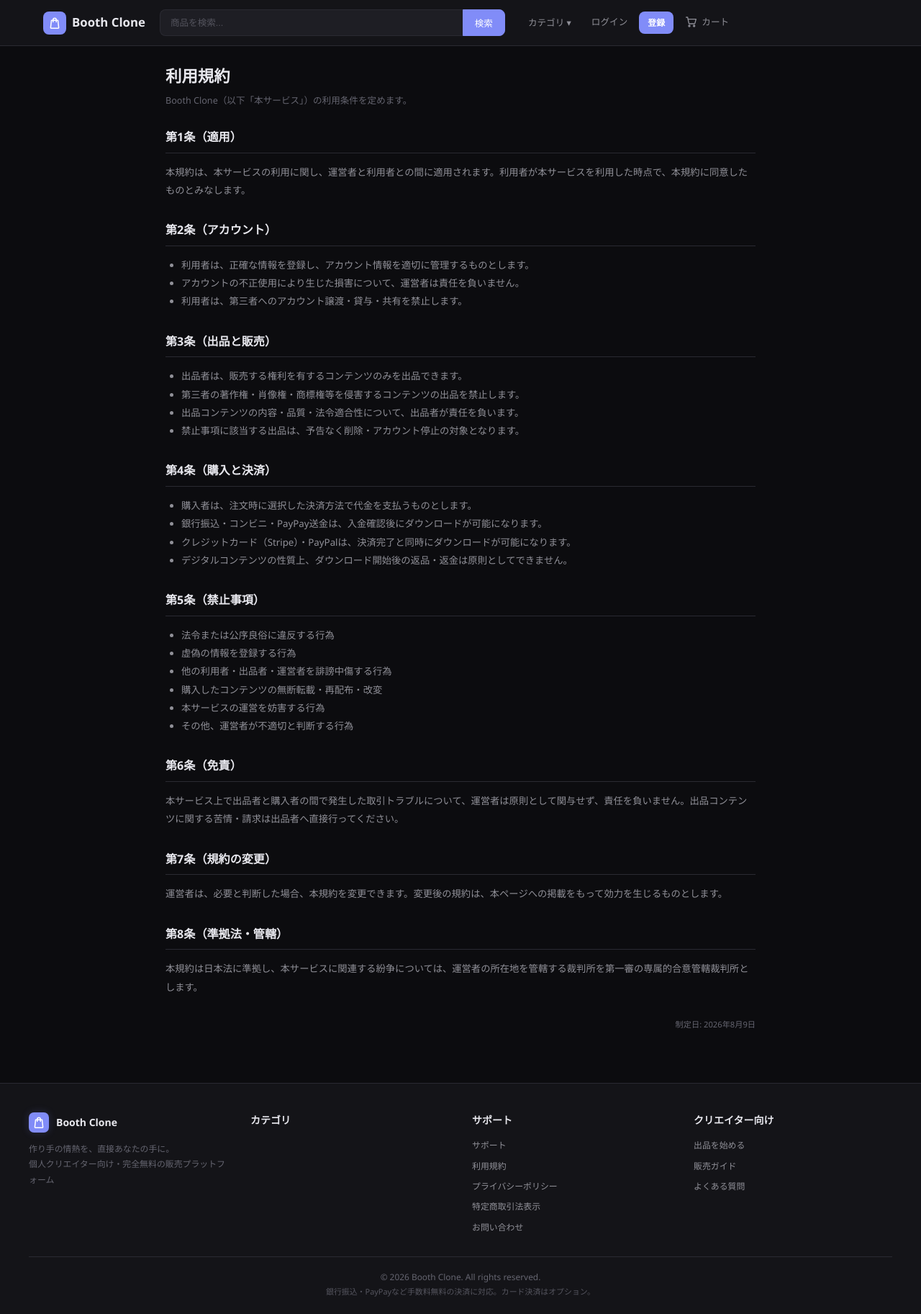
After one commit to rito-1ura/booth-clone, a Django app: page /terms/ in a window 1280 px wide. The commit adds this page. Shown: the whole page at 72% size. Run offline with Django 5.2, Linux system fonts and the light colour scheme; data that the repository does not hold is empty; parts of the project's set-up code (start-up, migrations or seed data) failed here and were passed over.

Commit message:
feat: support pages (terms/privacy/legal/contact/guide/faq/support) - 7 pages
- booth/pages.py: 7 view functions (terms, privacy, legal, contact, guide, faq, support)
- booth/forms.py: ContactForm
- booth/urls.py: 7 routes (/support/, /terms/, /privacy/, /legal/, /contact/, /guide/, /faq/)
- templates/pages/: 7 templates with dark-theme styling
- templates/includes/footer.html: links updated to real URLs
- templates/orders/checkout.html: terms link fixed
- static/css/style.css: .page, .qa-item, .support-card styles added
- booth/tests.py: 9 new tests (6 static pages + 3 contact form)
- all 109 tests pass

```diff
--- /dev/null
+++ b/booth/pages.py
@@ -0,0 +1,57 @@
+"""
+booth/pages.py — 静的ページ（利用規約・プライバシー・特定商取引法・ガイド・FAQ・サポート）とお問い合わせ。
+"""
+from django.shortcuts import render, redirect
+from django.contrib import messages
+from django.views.decorators.http import require_POST
+from django.core.mail import send_mail
+from django.conf import settings
+
+from .forms import ContactForm
+
+
+def _static_page(request, template, title):
+    return render(request, template, {'page_title': title})
+
+
+def terms_view(request):
+    return _static_page(request, 'pages/terms.html', '利用規約')
+
+
+def privacy_view(request):
+    return _static_page(request, 'pages/privacy.html', 'プライバシーポリシー')
+
+
+def legal_view(request):
+    return _static_page(request, 'pages/legal.html', '特定商取引法表示')
+
+
+def guide_view(request):
+    return _static_page(request, 'pages/guide.html', '販売ガイド')
+
+
+def faq_view(request):
+    return _static_page(request, 'pages/faq.html', 'よくある質問')
+
+
+def support_view(request):
+    return _static_page(request, 'pages/support.html', 'サポート')
+
+
+def contact_view(request):
+    form = ContactForm(request.POST or None)
+    if request.method == 'POST' and form.is_valid():
+        name = form.cleaned_data['name']
+        email = form.cleaned_data['email']
+        subject = form.cleaned_data['subject']
+        body = form.cleaned_data['message']
+        send_mail(
+            f'[お問い合わせ] {subject}',
+            f'お名前: {name}\nメール: {email}\n\n{body}',
+            settings.DEFAULT_FROM_EMAIL,
+            [settings.DEFAULT_FROM_EMAIL],
+            fail_silently=False,
+        )
+        messages.success(request, 'お問い合わせを送信しました。担当者よりご連絡いたします。')
+        return redirect('contact')
+    return render(request, 'pages/contact.html', {'form': form})
--- a/booth/urls.py
+++ b/booth/urls.py
@@ -6,6 +6,8 @@ from django.urls import path, include
 from django.conf import settings
 from django.conf.urls.static import static
 
+from . import pages
+
 urlpatterns = [
     path('admin/', admin.site.urls),
     path('accounts/', include('accounts.urls')),
@@ -13,6 +15,14 @@ urlpatterns = [
     path('orders/', include('orders.urls')),
     path('creators/', include('creators.urls')),
     path('api/', include('api.urls')),
+    # サポート / 静的ページ
+    path('support/', pages.support_view, name='support'),
+    path('terms/', pages.terms_view, name='terms'),
+    path('privacy/', pages.privacy_view, name='privacy'),
+    path('legal/', pages.legal_view, name='legal'),
+    path('contact/', pages.contact_view, name='contact'),
+    path('guide/', pages.guide_view, name='guide'),
+    path('faq/', pages.faq_view, name='faq'),
 ]
 
 # Serve media files in development
--- a/static/css/style.css
+++ b/static/css/style.css
@@ -995,3 +995,31 @@ select.form-select option { background: var(--bg-card); color: var(--text-primar
     .product-grid { grid-template-columns: repeat(2, 1fr); gap: 8px; }
     .dashboard-grid { grid-template-columns: repeat(2, 1fr); }
 }
+
+/* --- Static Pages (support/terms/privacy/legal/guide/faq/contact) --- */
+.page { max-width: 820px; margin: 0 auto; }
+.page-header { margin-bottom: 28px; }
+.page-title { font-size: 1.6rem; margin: 0 0 6px; }
+.page-subtitle { color: var(--text-muted); font-size: .9rem; margin: 0; }
+.page-section { margin-bottom: 30px; }
+.page-section h2 { font-size: 1.15rem; margin: 0 0 14px; padding-bottom: 8px; border-bottom: 1px solid var(--border); }
+.page-section h3 { font-size: 1rem; margin: 18px 0 8px; color: var(--text-primary); }
+.page-section p, .page-section li { line-height: 1.9; font-size: .95rem; color: var(--text-secondary); }
+.page-section ul, .page-section ol { padding-left: 22px; margin: 0 0 12px; }
+.page-section table { width: 100%; border-collapse: collapse; margin: 12px 0; font-size: .9rem; }
+.page-section table th, .page-section table td { border: 1px solid var(--border); padding: 8px 12px; text-align: left; vertical-align: top; }
+.page-section table th { background: var(--bg-secondary); color: var(--text-primary); white-space: nowrap; width: 180px; }
+.updated { color: var(--text-muted); font-size: .8rem; text-align: right; margin-top: 24px; }
+.qa-item { margin-bottom: 22px; }
+.qa-item h3 { font-size: 1rem; margin: 0 0 6px; color: var(--accent); display: flex; gap: 8px; align-items: baseline; }
+.qa-item h3 .q-mark { color: var(--text-muted); font-weight: 700; }
+.qa-item p { margin: 0; line-height: 1.9; font-size: .95rem; color: var(--text-secondary); }
+.contact-form { max-width: 560px; }
+.contact-form .form-group { margin-bottom: 18px; }
+.contact-form label { display: block; font-size: .9rem; margin-bottom: 6px; color: var(--text-secondary); }
+.contact-form .form-input { width: 100%; }
+.support-grid { display: grid; grid-template-columns: repeat(auto-fit, minmax(220px, 1fr)); gap: 14px; }
+.support-card { background: var(--bg-card); border: 1px solid var(--border); border-radius: var(--radius); padding: 20px; text-decoration: none; transition: border-color .15s ease, transform .15s ease; display: block; }
+.support-card:hover { border-color: var(--accent); transform: translateY(-2px); }
+.support-card h3 { margin: 0 0 8px; font-size: 1rem; color: var(--text-primary); display: flex; align-items: center; gap: 8px; }
+.support-card p { margin: 0; font-size: .85rem; color: var(--text-muted); line-height: 1.7; }
--- a/templates/includes/footer.html
+++ b/templates/includes/footer.html
@@ -24,18 +24,19 @@
             <div class="footer-section">
                 <h4>サポート</h4>
                 <ul>
-                    <li><a href="#">利用規約</a></li>
-                    <li><a href="#">プライバシーポリシー</a></li>
-                    <li><a href="#">特定商取引法表示</a></li>
-                    <li><a href="#">お問い合わせ</a></li>
+                    <li><a href="{% url 'support' %}">サポート</a></li>
+                    <li><a href="{% url 'terms' %}">利用規約</a></li>
+                    <li><a href="{% url 'privacy' %}">プライバシーポリシー</a></li>
+                    <li><a href="{% url 'legal' %}">特定商取引法表示</a></li>
+                    <li><a href="{% url 'contact' %}">お問い合わせ</a></li>
                 </ul>
             </div>
             <div class="footer-section">
                 <h4>クリエイター向け</h4>
                 <ul>
                     <li><a href="{% url 'accounts:become_creator' %}">出品を始める</a></li>
-                    <li><a href="#">販売ガイド</a></li>
-                    <li><a href="#">よくある質問</a></li>
+                    <li><a href="{% url 'guide' %}">販売ガイド</a></li>
+                    <li><a href="{% url 'faq' %}">よくある質問</a></li>
                 </ul>
             </div>
         </div>
--- a/templates/orders/checkout.html
+++ b/templates/orders/checkout.html
@@ -107,7 +107,7 @@
             <div class="checkout-section">
                 <label style="display:flex;align-items:center;gap:8px;cursor:pointer;">
                     <input type="checkbox" required>
-                    <span style="font-size:.9rem;"><a href="#" style="color:var(--accent);">利用規約</a>に同意する</span>
+                    <span style="font-size:.9rem;"><a href="{% url 'terms' %}" style="color:var(--accent);">利用規約</a>に同意する</span>
                 </label>
             </div>
         </form>
--- /dev/null
+++ b/templates/pages/terms.html
@@ -0,0 +1,74 @@
+{% extends 'base.html' %}
+{% block title %}利用規約 — Booth Clone{% endblock %}
+
+{% block content %}
+<div class="page">
+    <div class="page-header">
+        <h1 class="page-title">利用規約</h1>
+        <p class="page-subtitle">Booth Clone（以下「本サービス」）の利用条件を定めます。</p>
+    </div>
+
+    <div class="page-section">
+        <h2>第1条（適用）</h2>
+        <p>本規約は、本サービスの利用に関し、運営者と利用者との間に適用されます。利用者が本サービスを利用した時点で、本規約に同意したものとみなします。</p>
+    </div>
+
+    <div class="page-section">
+        <h2>第2条（アカウント）</h2>
+        <ul>
+            <li>利用者は、正確な情報を登録し、アカウント情報を適切に管理するものとします。</li>
+            <li>アカウントの不正使用により生じた損害について、運営者は責任を負いません。</li>
+            <li>利用者は、第三者へのアカウント譲渡・貸与・共有を禁止します。</li>
+        </ul>
+    </div>
+
+    <div class="page-section">
+        <h2>第3条（出品と販売）</h2>
+        <ul>
+            <li>出品者は、販売する権利を有するコンテンツのみを出品できます。</li>
+            <li>第三者の著作権・肖像権・商標権等を侵害するコンテンツの出品を禁止します。</li>
+            <li>出品コンテンツの内容・品質・法令適合性について、出品者が責任を負います。</li>
+            <li>禁止事項に該当する出品は、予告なく削除・アカウント停止の対象となります。</li>
+        </ul>
+    </div>
+
+    <div class="page-section">
+        <h2>第4条（購入と決済）</h2>
+        <ul>
+            <li>購入者は、注文時に選択した決済方法で代金を支払うものとします。</li>
+            <li>銀行振込・コンビニ・PayPay送金は、入金確認後にダウンロードが可能になります。</li>
+            <li>クレジットカード（Stripe）・PayPalは、決済完了と同時にダウンロードが可能になります。</li>
+            <li>デジタルコンテンツの性質上、ダウンロード開始後の返品・返金は原則としてできません。</li>
+        </ul>
+    </div>
+
+    <div class="page-section">
+        <h2>第5条（禁止事項）</h2>
+        <ul>
+            <li>法令または公序良俗に違反する行為</li>
+            <li>虚偽の情報を登録する行為</li>
+            <li>他の利用者・出品者・運営者を誹謗中傷する行為</li>
+            <li>購入したコンテンツの無断転載・再配布・改変</li>
+            <li>本サービスの運営を妨害する行為</li>
+            <li>その他、運営者が不適切と判断する行為</li>
+        </ul>
+    </div>
+
+    <div class="page-section">
+        <h2>第6条（免責）</h2>
+        <p>本サービス上で出品者と購入者の間で発生した取引トラブルについて、運営者は原則として関与せず、責任を負いません。出品コンテンツに関する苦情・請求は出品者へ直接行ってください。</p>
+    </div>
+
+    <div class="page-section">
+        <h2>第7条（規約の変更）</h2>
+        <p>運営者は、必要と判断した場合、本規約を変更できます。変更後の規約は、本ページへの掲載をもって効力を生じるものとします。</p>
+    </div>
+
+    <div class="page-section">
+        <h2>第8条（準拠法・管轄）</h2>
+        <p>本規約は日本法に準拠し、本サービスに関連する紛争については、運営者の所在地を管轄する裁判所を第一審の専属的合意管轄裁判所とします。</p>
+    </div>
+
+    <p class="updated">制定日: 2026年8月9日</p>
+</div>
+{% endblock %}
```
Also changed, not shown: booth/forms.py (added, +38 -0 lines), booth/tests.py (added, +75 -0 lines), templates/pages/contact.html (added, +27 -0 lines), templates/pages/faq.html (added, +50 -0 lines), templates/pages/guide.html (added, +53 -0 lines), templates/pages/legal.html (added, +29 -0 lines), templates/pages/privacy.html (added, +64 -0 lines), templates/pages/support.html (added, +46 -0 lines).
